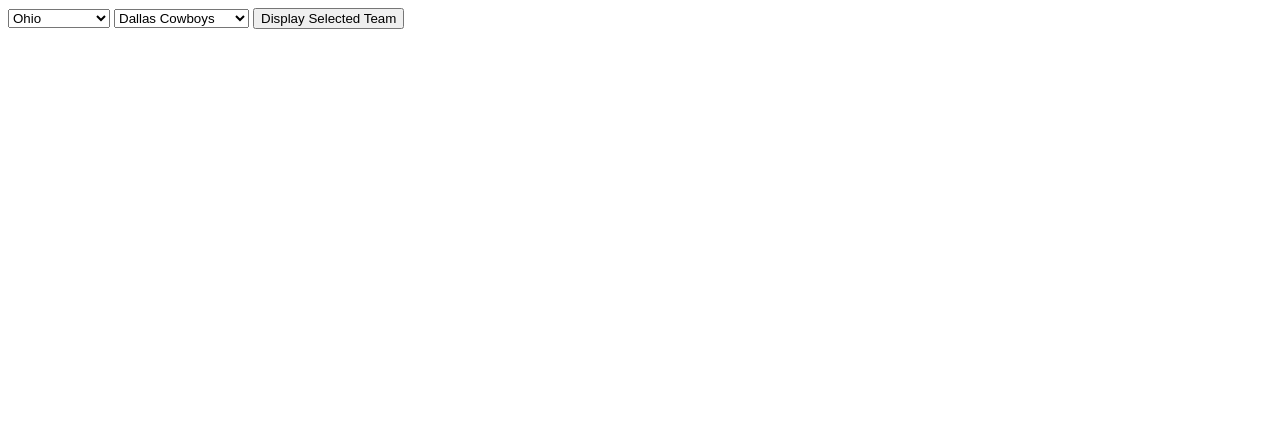
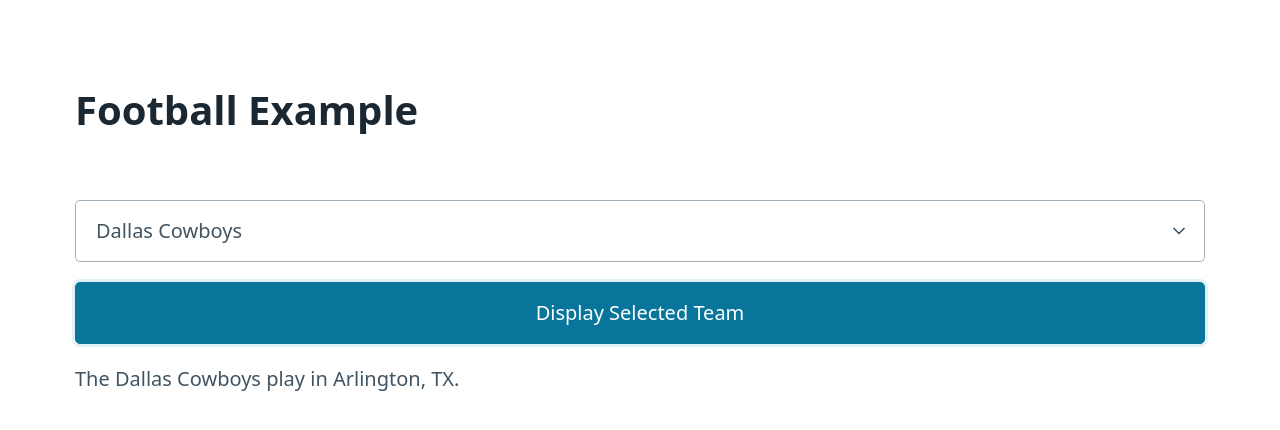
Before and after one commit to kpate16/workbook4, a plain HTML site: page exercises/football/index.html in a window 1280 px wide. Both pictures are taken after a click on the button "Display Selected Team". Drawn offline with nearby package versions, Linux system fonts and the light colour scheme.

Commit message:
classroom exercise

```diff
--- a/exercises/football/index.html
+++ b/exercises/football/index.html
@@ -6,16 +6,20 @@
     <meta http-equiv="X-UA-Compatible" content="IE=edge">
     <meta name="viewport" content="width=device-width, initial-scale=1.0">
     <title>Football</title>
+    <link rel="stylesheet" href="https://cdn.jsdelivr.net/npm/@picocss/pico@1/css/pico.classless.min.css" />
 </head>
 
+
+
 <body>
-    <select name="" id="statesList">
-        <option value="OH">Ohio</option>
-        <option value="PA">Pennsylvania</option>
-    </select>
-    <select name="teams" id="teams-list"></select>
-    <button id="displayButton" onclick="displaySelectedTeam();">Display Selected Team</button>
-    <p></p>
+    <main>
+        <h1>Football Example</h1>
+        <select name="teams" id="teams-list">
+
+        </select>
+        <button id="displayButton" onclick="displaySelectedTeam();">Display Selected Team</button>
+        <p id="selected-team-paragraph"></p>
+    </main>
     <script>
         "use strict";
 
@@ -29,8 +33,8 @@
             },
         ];
 
-        const teamsList = document.querySelector("#teams-list");
-
+        const teamsList = document.querySelector("select#teams-list");
+        const selectedTeamParagraph = document.querySelector("p#selected-team-paragraph");
 
         function loadTeamsList() {
             for (const team of teams) {
@@ -38,22 +42,24 @@
                 option.value = team.code;
                 option.textContent = team.name;
                 teamsList.appendChild(option);
-
-
-
             }
         }
 
         loadTeamsList();
 
-        function displaySelectedTeam() {
-
+        function findTeamByCode(code) {
+            for (const team of teams) {
+                if (team.code === code) {
+                    return team;
+                }
+            }
         }
 
-
-
-
-
+        function displaySelectedTeam() {
+            const teamCode = teamsList.value;
+            const team = findTeamByCode(teamCode);
+            selectedTeamParagraph.innerText = `The ${team.name} play in ${team.plays}.`;
+        }
     </script>
 </body>
 
```
